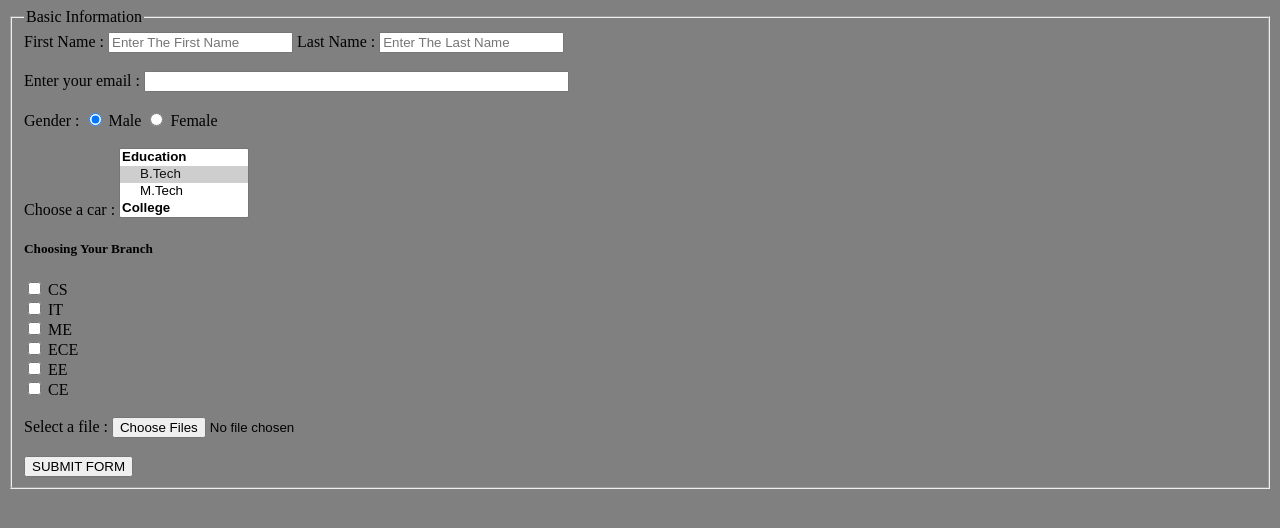
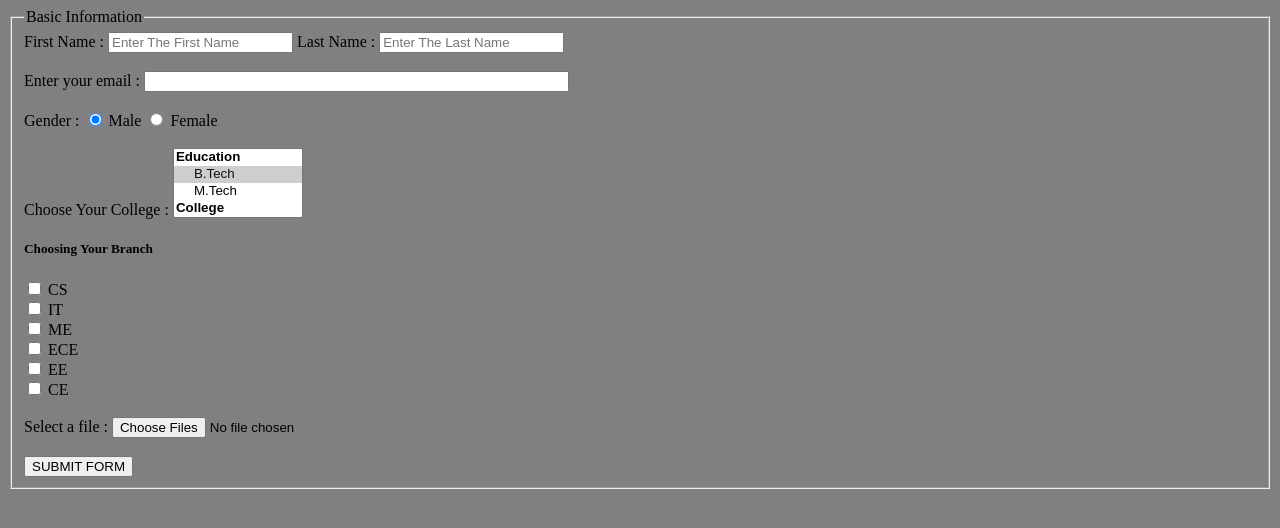
Before and after one commit to shrey1811/HTML, a plain HTML site: page web 4/index.html in a window 1280 px wide. Drawn offline with Linux system fonts and the light colour scheme.

Commit message:
form-html

```diff
--- a/web 4/index.html
+++ b/web 4/index.html
@@ -49,7 +49,7 @@
 
 
                 <!-- DropDown Section -->
-                <label for="selector">Choose a car :</label>
+                <label for="selector">Choose Your College :</label>
                 <select id="selector" multiple>
                     <optgroup label="Education">
                         <option value="btech" selected>B.Tech</option>
```
